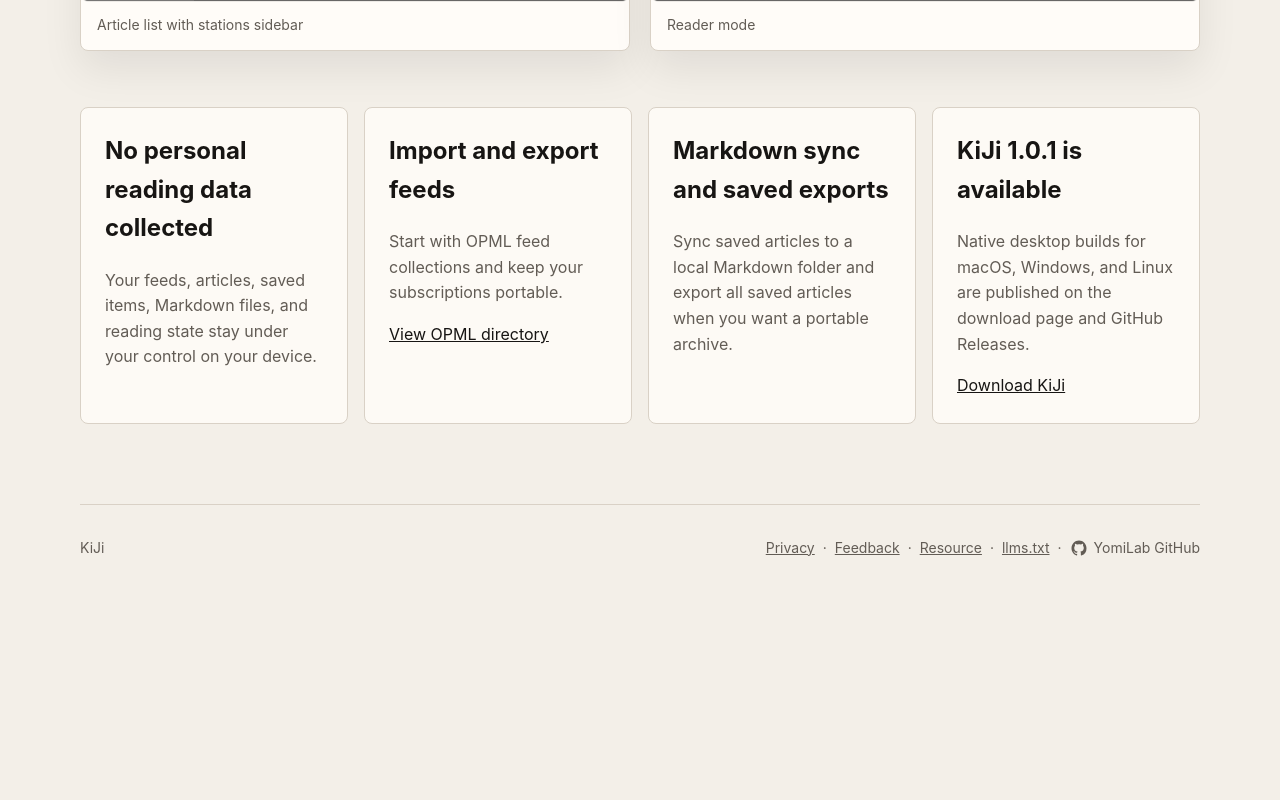
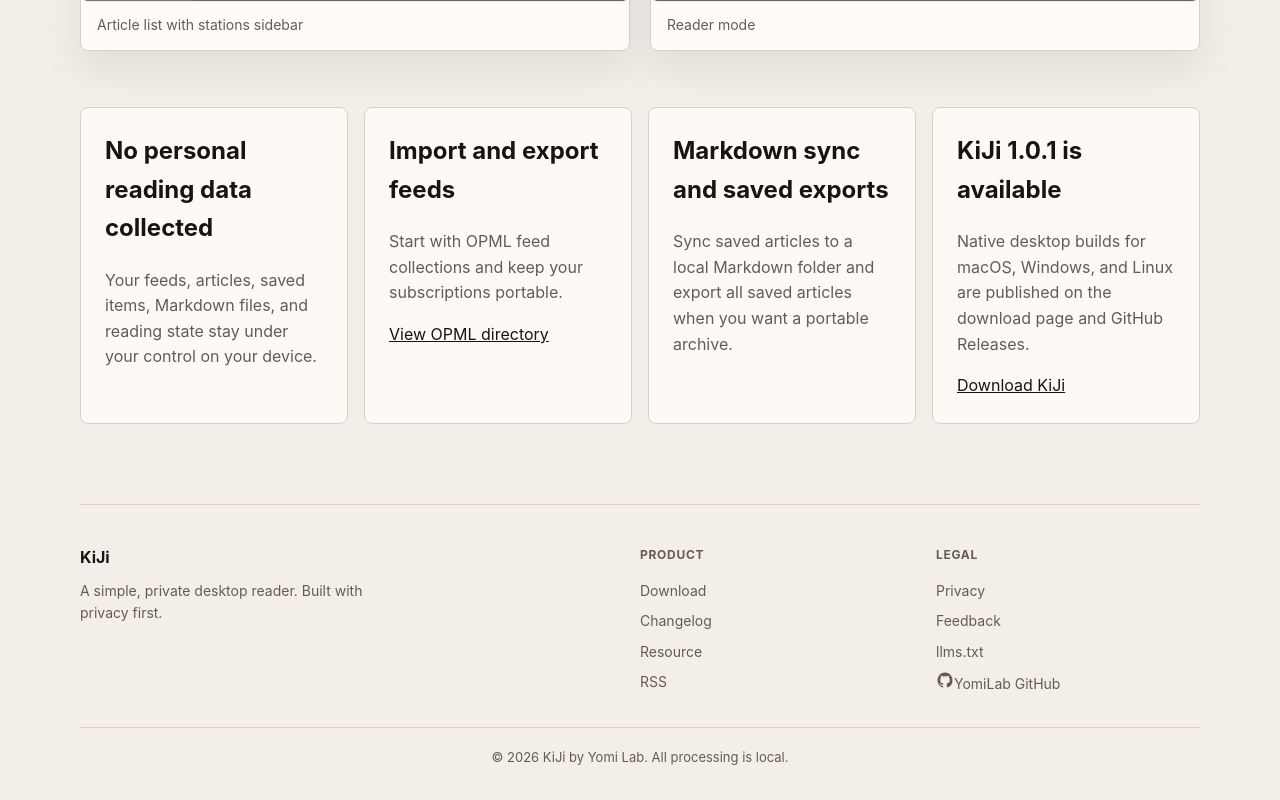
Before and after one commit to yomilab/kiji-website, a React (Vite) app: page / in a window 1280 px wide. Shown: the part 1055-1855 px from the top of the page. Before the commit the page ends 1646 px from the top, so only its background shows below. Built offline with nearby package versions, Linux system fonts and the light colour scheme.

Commit message:
feat(website): refactor footer with local-processing disclaimer

```diff
--- a/src/App.tsx
+++ b/src/App.tsx
@@ -128,10 +128,15 @@
     support: string;
   };
   footer: {
+    brandTagline: string;
+    productHeading: string;
+    legalHeading: string;
+    disclaimer: string;
     privacy: string;
     support: string;
     resource: string;
     github: string;
+    llms: string;
   };
   language: {
     triggerAria: string;
@@ -248,10 +253,15 @@
       support: 'Feedback',
     },
     footer: {
+      brandTagline: 'A simple, private desktop reader. Built with privacy first.',
+      productHeading: 'Product',
+      legalHeading: 'Legal',
+      disclaimer: '© 2026 KiJi by Yomi Lab. All processing is local.',
       privacy: 'Privacy',
       support: 'Feedback',
       resource: 'Resource',
       github: 'YomiLab GitHub',
+      llms: 'llms.txt',
     },
     language: {
       triggerAria: 'Language',
@@ -390,10 +400,15 @@
       support: '反馈',
     },
     footer: {
+      brandTagline: '简单、私密的桌面阅读器。以隐私为先构建。',
+      productHeading: '产品',
+      legalHeading: '法律与支持',
+      disclaimer: '© 2026 KiJi by Yomi Lab。所有处理均在本地完成。',
       privacy: '隐私',
       support: '反馈',
       resource: '资源',
       github: 'YomiLab GitHub',
+      llms: 'llms.txt',
     },
     language: {
       triggerAria: '语言',
@@ -532,10 +547,15 @@
       support: 'フィードバック',
     },
     footer: {
+      brandTagline: 'シンプルでプライベートなデスクトップリーダー。プライバシーを最優先に構築。',
+      productHeading: '製品',
+      legalHeading: '法務とサポート',
+      disclaimer: '© 2026 KiJi by Yomi Lab。すべての処理はローカルで行われます。',
       privacy: 'プライバシー',
       support: 'フィードバック',
       resource: 'リソース',
       github: 'YomiLab GitHub',
+      llms: 'llms.txt',
     },
     language: {
       triggerAria: '言語',
@@ -993,16 +1013,32 @@
 function Footer({ text }: { text: LocalizedText }) {
   return (
     <footer className="shell footer">
-      <span>KiJi</span>
-      <span className="footer-links">
-        <a href="/privacy/">{text.footer.privacy}</a> · <a href="/support/">{text.footer.support}</a> · <a href="/resource/">{text.footer.resource}</a> · <a href="/llms.txt">llms.txt</a> ·
+      <div className="footer-grid">
+        <div className="footer-brand">
+          <div className="footer-brand-name">KiJi</div>
+          <p>{text.footer.brandTagline}</p>
+        </div>
+        <div className="footer-col">
+          <h4>{text.footer.productHeading}</h4>
+          <a href="/download/">{text.nav.download}</a>
+          <a href="/changelog/">{text.nav.changelog}</a>
+          <a href="/resource/">{text.nav.resource}</a>
+          <a href="/feed.xml">{text.nav.rss}</a>
+        </div>
+        <div className="footer-col">
+          <h4>{text.footer.legalHeading}</h4>
+          <a href="/privacy/">{text.footer.privacy}</a>
+          <a href="/support/">{text.footer.support}</a>
+          <a href="/llms.txt">{text.footer.llms}</a>
           <a className="github-link" href={YOMILAB_GITHUB_URL} target="_blank" rel="noreferrer" aria-label={`${text.footer.github}: KiJi open repositories`}>
             <svg className="github-icon" viewBox="0 0 24 24" aria-hidden="true">
               <path d="M12 2C6.48 2 2 6.58 2 12.24c0 4.52 2.87 8.35 6.84 9.7.5.1.68-.22.68-.49v-1.72c-2.78.62-3.37-1.38-3.37-1.38-.45-1.18-1.11-1.49-1.11-1.49-.91-.64.07-.62.07-.62 1 .07 1.53 1.06 1.53 1.06.9 1.57 2.35 1.12 2.92.86.09-.67.35-1.12.64-1.38-2.22-.26-4.55-1.14-4.55-5.06 0-1.12.39-2.03 1.03-2.75-.1-.26-.45-1.3.1-2.71 0 0 .84-.28 2.75 1.05A9.36 9.36 0 0 1 12 6.96c.85 0 1.7.12 2.5.35 1.9-1.33 2.74-1.05 2.74-1.05.55 1.41.2 2.45.1 2.71.64.72 1.03 1.63 1.03 2.75 0 3.93-2.34 4.8-4.57 5.05.36.32.68.94.68 1.9v2.78c0 .27.18.59.69.49A10.18 10.18 0 0 0 22 12.24C22 6.58 17.52 2 12 2Z" />
             </svg>
             <span>{text.footer.github}</span>
           </a>
-      </span>
+        </div>
+      </div>
+      <p className="footer-bottom">{text.footer.disclaimer}</p>
     </footer>
   );
 }
--- a/src/styles.css
+++ b/src/styles.css
@@ -462,13 +462,66 @@
 
 .footer {
   display: flex;
-  flex-wrap: wrap;
-  gap: 16px;
-  justify-content: space-between;
-  padding: 32px 0;
+  flex-direction: column;
+  gap: 0;
+  padding: 40px 0 32px;
   border-top: 1px solid var(--color-border);
   color: var(--color-muted);
   font-size: 14px;
+}
+
+.footer-grid {
+  display: grid;
+  grid-template-columns: 2fr 1fr 1fr;
+  gap: 32px;
+}
+
+.footer-brand {
+  display: flex;
+  flex-direction: column;
+  gap: 10px;
+}
+
+.footer-brand-name {
+  color: var(--color-text);
+  font-size: 16px;
+  font-weight: 750;
+}
+
+.footer-brand p {
+  max-width: 34ch;
+  margin: 0;
+  line-height: 1.55;
+}
+
+.footer-col h4 {
+  margin: 0 0 12px;
+  color: var(--color-muted);
+  font-size: 12px;
+  font-weight: 700;
+  letter-spacing: 0.06em;
+  text-transform: uppercase;
+}
+
+.footer-col a {
+  display: block;
+  padding: 4px 0;
+  color: inherit;
+  text-decoration: none;
+}
+
+.footer-col a:hover {
+  color: var(--color-text);
+}
+
+.footer-bottom {
+  margin: 28px 0 0;
+  padding-top: 20px;
+  border-top: 1px solid var(--color-border);
+  color: var(--color-muted);
+  font-size: 13px;
+  line-height: 1.5;
+  text-align: center;
 }
 
 .footer-links {
@@ -494,3 +547,13 @@
   height: 18px;
   fill: currentColor;
 }
+
+@media (max-width: 720px) {
+  .footer-grid {
+    grid-template-columns: 1fr 1fr;
+  }
+
+  .footer-brand {
+    grid-column: 1 / -1;
+  }
+}
```
Lines whose indentation alone changed are shown as unchanged.
